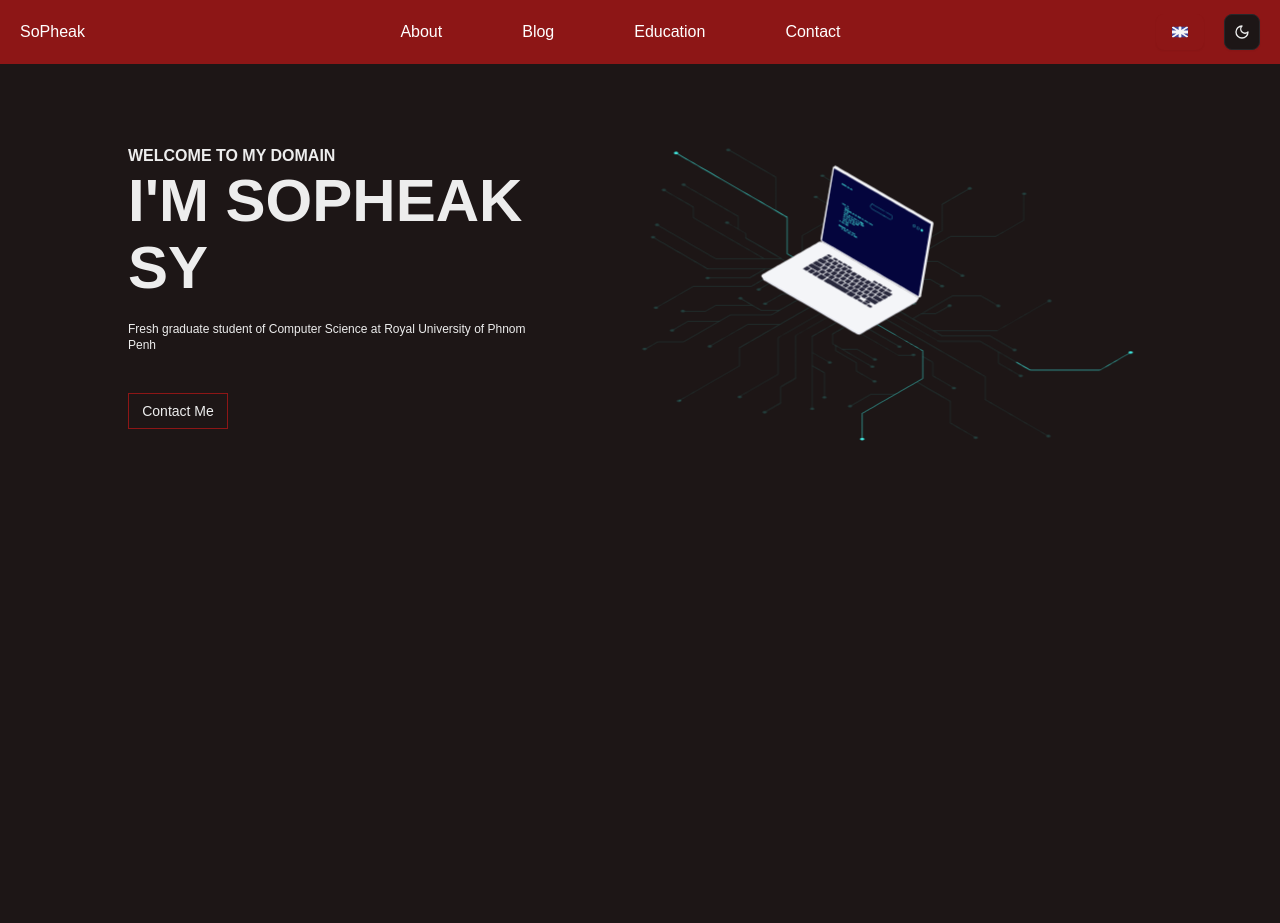
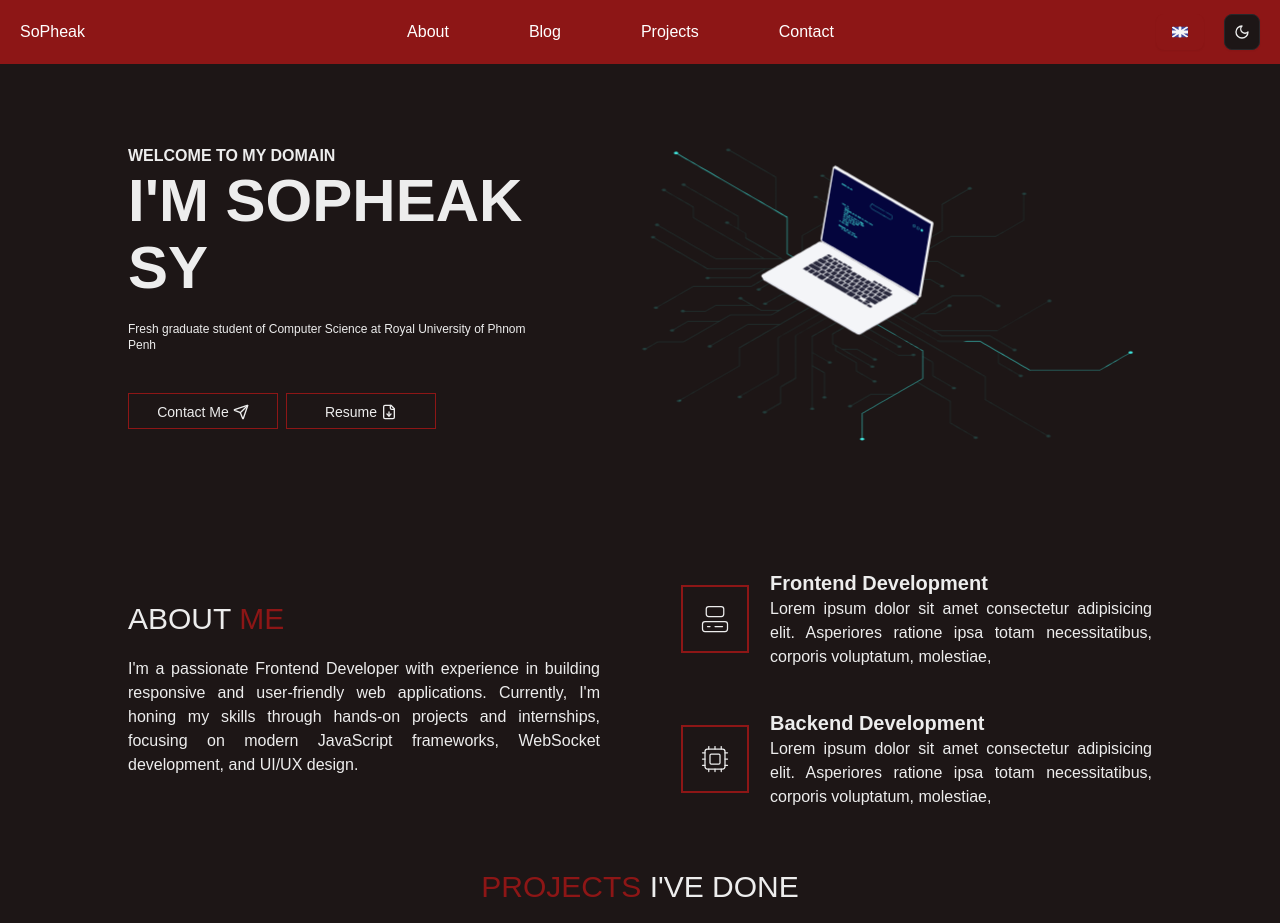
Before and after one commit to Spheak/react-portfolio, a React (Vite) app: page / in a window 1280 px wide. Shown: the top 923 px of the page. Before the commit the page ends 800 px from the top, so only its background shows below. Built offline with nearby package versions, Linux system fonts and the light colour scheme.

Commit message:
implement education sections

```diff
--- a/src/App.tsx
+++ b/src/App.tsx
@@ -4,7 +4,10 @@ import { useTranslation } from "react-i18next";
 import { useState } from "react";
 import Navbar from "./components/navbar/Navbar";
 import Home from "./components/content-layout/Home";
-import Education from "./components/content-layout/Education";
+import About from "./components/content-layout/About";
+import Project from "./components/content-layout/Project";
+import Footer from "./components/content-layout/Footer";
+import Contact from "./components/content-layout/Contact";
 
 
 function App() {
@@ -23,10 +26,17 @@ function App() {
       <header className="bg-primary flex justify-center">
         <Navbar />
       </header>
-      <main className="mx-[2%] lg:mx-[10%]">
+      <main className="mx-[2%] lg:mx-auto max-w-[1800px] flex flex-col gap-15">
         <Home />
-        <Education />
+        <About />
+        <Project />
+        <Contact/>
       </main>
+      <footer className="bg-primary  mt-10 dark:bg-black">
+        <div className="max-w-[1800px] mx-auto">
+          <Footer />
+        </div>
+      </footer>
     </ThemeProvider>
   );
 }
--- /dev/null
+++ b/src/assets/lotties/components/MessageLottie.tsx
@@ -0,0 +1,20 @@
+import Lottie from "react-lottie";
+import animationData from "@/assets/lotties/json/message.json";
+
+const MessageLottie = () => {
+  const defaultOptions = {
+    loop: true,
+    autoplay: true,
+    animationData: animationData,
+    rendererSettings: {
+      preserveAspectRatio: "xMidYMid slice",
+    },
+  };
+  return (
+    <div className="h-[300px] lg:h-[400px]">
+      <Lottie options={defaultOptions} />
+    </div>
+  );
+};
+
+export default MessageLottie;
--- a/src/components/content-layout/Education.tsx
+++ b/src/components/content-layout/Education.tsx
@@ -1,10 +1,25 @@
-
+import rupp from "@/assets/images/rupp-logo1.png"
 
 const Education = () => {
         return (
-                <div>
-
-                </div>
+          <div className="flex justify-center items-center gap-20">
+            <div>
+              <h1>About Me</h1>
+              <p>
+                I'm a passionate Frontend Developer with experience in building
+                responsive and user-friendly web applications. Currently, I'm
+                honing my skills through hands-on projects and internships,
+                focusing on modern JavaScript frameworks, WebSocket development,
+                and UI/UX design.
+              </p>
+            </div>
+            <div>
+              <div>
+                <img src={rupp} alt="RUPP Logo" width={150} height={150} />
+              </div>
+              <div></div>
+            </div>
+          </div>
         );
 };
 
--- a/src/components/content-layout/Home.tsx
+++ b/src/components/content-layout/Home.tsx
@@ -1,9 +1,10 @@
 import CodingLottie from "@/assets/lotties/components/CodingLottie";
 import { Button } from "../ui/button";
+import { FileDown, Send } from "lucide-react";
 
 const Home = () => {
         return (
-          <div className="flex justify-center items-center gap-20">
+          <div className="flex justify-between items-center gap-20 lg:mx-[10%]">
             <div className="flex flex-col gap-10 my-20">
               <div>
                 <h4 className="uppercase font-semibold">
@@ -17,11 +18,20 @@ const Home = () => {
                   of Phnom Penh
                 </p>
               </div>
-              <Button
-                className="bg-background hover:bg-background shadow-none border-primary border rounded-none text-foreground cursor-pointer w-[100px] active:bg-primary active:text-white"
-              >
-                Contact Me
-              </Button>
+              <div className="flex flex-col lg:flex-row gap-2 [&>button]:block">
+                <Button className=" w-[150px] bg-background hover:bg-background shadow-none border-primary border rounded-none text-foreground cursor-pointer active:bg-primary active:text-white">
+                  <div className="flex gap-1 items-center justify-center">
+                    <span>Contact Me</span>
+                    <Send />
+                  </div>
+                </Button>
+                <Button className="w-[150px] bg-background hover:bg-background shadow-none border-primary border rounded-none text-foreground cursor-pointer active:bg-primary active:text-white">
+                  <div className="flex gap-1 items-center justify-center">
+                    <p>Resume</p>
+                    <FileDown />
+                  </div>
+                </Button>
+              </div>
             </div>
             <div className="absolute top-50 left-[30%] lg:relative -z-10 lg:top-0 lg:left-auto">
               <CodingLottie />
--- a/src/components/navbar/Navbar.tsx
+++ b/src/components/navbar/Navbar.tsx
@@ -26,25 +26,25 @@ const Navbar = () => {
             />
           </div>
           <a
-            href=""
+            href="#about"
             className="relative z-10 block p-5  after:bg-white after:absolute after:bottom-0 after:left-0 after:w-0 after:h-1 after:-z-10 hover:after:w-full after:transition-all after:duration-200"
           >
             About
           </a>
           <a
-            href=""
+            href="#"
             className="block p-5 relative z-10  after:bg-white after:absolute after:bottom-0 after:left-0 after:w-0 after:h-1 after:-z-10 hover:after:w-full after:transition-all after:duration-200"
           >
             Blog
           </a>
           <a
-            href=""
+            href="#project"
             className="block p-5 relative z-10 after:bg-white after:absolute after:bottom-0 after:left-0 after:w-0 after:h-1 after:-z-10 hover:after:w-full after:transition-all after:duration-200"
           >
-            Education
+            Projects
           </a>
           <a
-            href=""
+            href="#contact"
             className="block p-5 relative z-10 after:bg-white after:absolute after:bottom-0 after:left-0 after:w-0 after:h-1 after:-z-10 hover:after:w-full after:transition-all after:duration-200"
           >
             Contact
```
Also changed, not shown: src/assets/images/ecommerce-project.webp (added).
